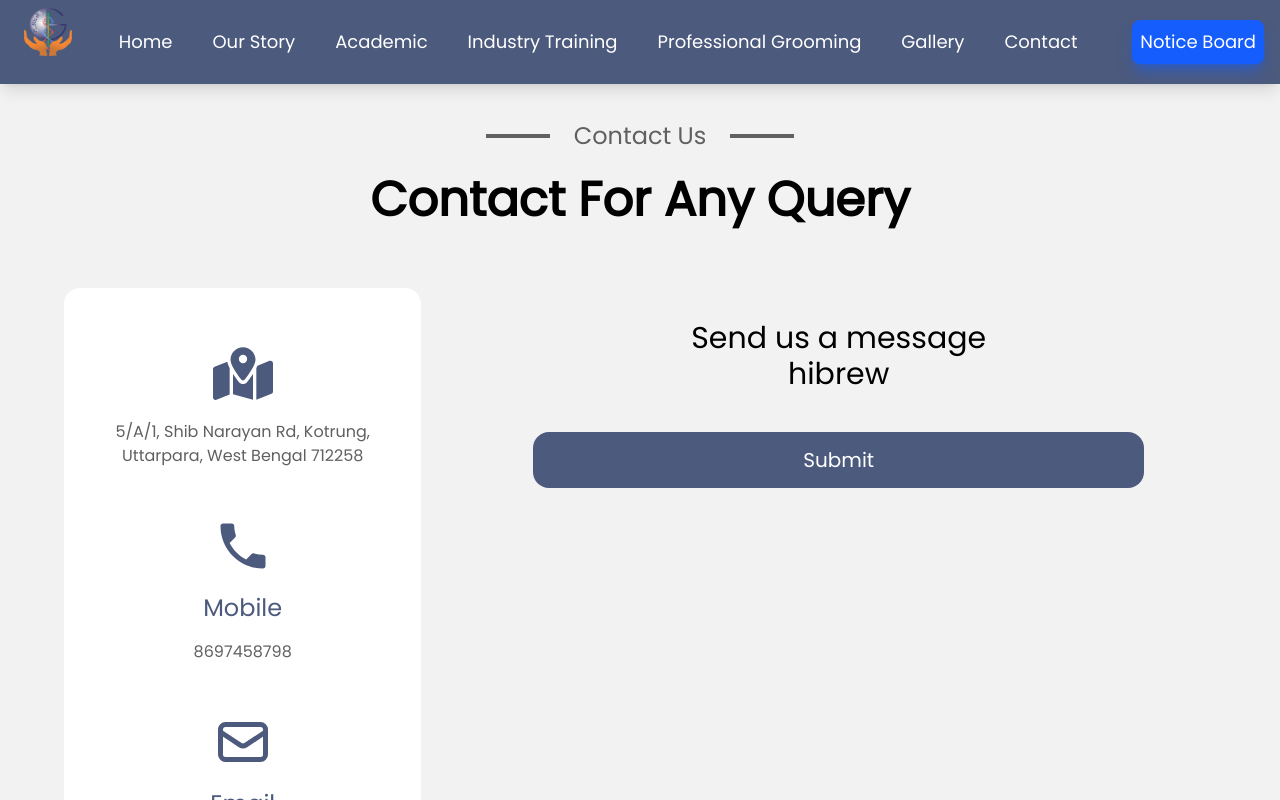
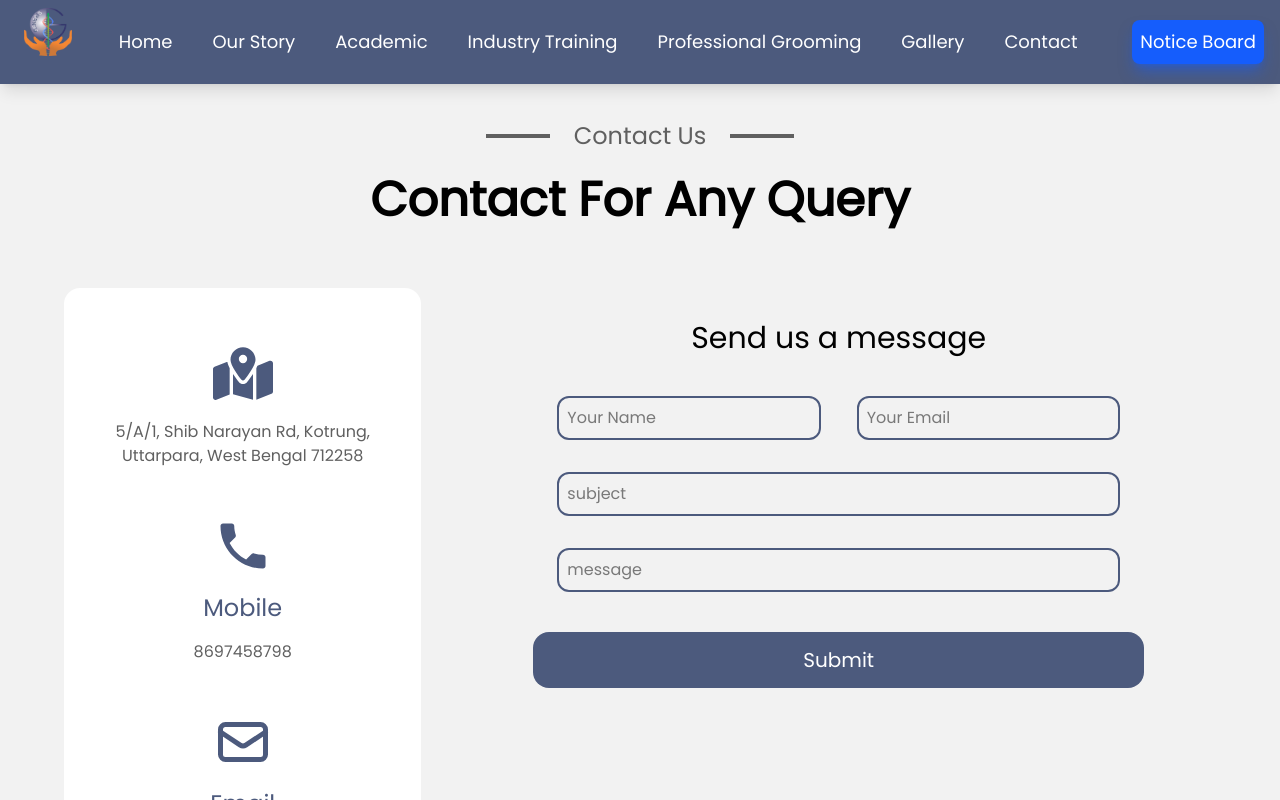
Before and after one commit to Suman911/genesis, a Next.js app: page /contact in a window 1280 px wide. Shown: the top 800 px of the page. Built offline with nearby package versions, Linux system fonts and the light colour scheme.

Commit message:
desktop view created

```diff
--- a/src/app/contact/page.tsx
+++ b/src/app/contact/page.tsx
@@ -4,6 +4,7 @@ import { FaMapLocationDot } from "react-icons/fa6";
 import { IoMdCall } from "react-icons/io";
 import { HiOutlineMail } from "react-icons/hi";
 import {Form, FormBody, FormBtn, Formtitle} from "@/components/ui/contact/form";
+import { TextBox, TextGrid2 } from "@/components/ui/text/textbox";
 export default function Page() {
     return (
         <>
@@ -54,7 +55,12 @@ export default function Page() {
                     Send us a message
                     </Formtitle>
                     <FormBody>
-                        hibrew
+                        <TextGrid2>
+                            <TextBox placeholder="Your Name"/>
+                            <TextBox placeholder="Your Email"/>
+                        </TextGrid2>
+                        <TextBox placeholder="subject"/>
+                        <TextBox placeholder="message"/>
                     </FormBody>
                     <FormBtn>
                         Submit
--- a/src/components/ui/contact/form.tsx
+++ b/src/components/ui/contact/form.tsx
@@ -3,7 +3,7 @@ interface form extends React.HTMLAttributes<HTMLDivElement>{
 }
 export function Form({children,...props}:form){
     return (
-        <div {...props} className={`col-span-8 p-8 ${props.className || ''}`}>
+        <div {...props} className={`col-span-8 p-8 h-full place-content-center${props.className || ''}`}>
         {children}
     </div>
     );
@@ -18,14 +18,14 @@ export function Formtitle({children,...props}:form){
 }
 export function FormBody({children,...props}:form){
     return (
-        <div {...props} className={`text-center text-3xl  ${props.className || ''}`}>
+        <div {...props} className={`w-full px-12 py-6 ${props.className || ''}`}>
         {children}
     </div>
     );
 }
 export function FormBtn({children,...props}:form){
     return (
-        <div {...props} className={` w-full p-10 ${props.className || ''}`}>
+        <div {...props} className={` w-full px-10 ${props.className || ''}`}>
             <button className="w-full h-14 text-xl bg-primary text-white rounded-2xl hover:bg-gray-600">
             {children}
             </button>
--- /dev/null
+++ b/src/components/ui/text/textbox.tsx
@@ -0,0 +1,19 @@
+interface text extends React.HTMLAttributes<HTMLDivElement>{
+    children?:React.ReactNode
+    placeholder?:string
+}
+export function TextGrid2({children,...props}:text){
+    return (
+        <div {...props} className={`md:grid grid-cols-2 gap-1 ${props.className || ''}`}>
+        {children}
+    </div>
+    );
+}
+export function TextBox({children,...props}:text){
+    return (
+        <div className={`w-full p-4  ${props.className || ''}`}>
+            <input {...props} className="w-full p-2 border-2 border-primary rounded-xl" type="text" />
+        {children}
+    </div>
+    );
+}
--- /dev/null
+++ b/src/lib/regexs.tsx
@@ -0,0 +1,4 @@
+export const regexs=[
+    {field:'name',value:/^[a-zA-Z]{2,30}(?:\s[a-zA-z]{2,30})?(?:\s[a-zA-Z]{2,30})?$/ },
+    {field:'email',value:/^[a-z0-9][a-z0-9-_.]+@([a-z]|[a-z0-9]?[a-z0-9-]+[a-z0-9]).[a-z0-9]{2,10}(?:.[a-z]{2,10})?$/ }
+]
```
